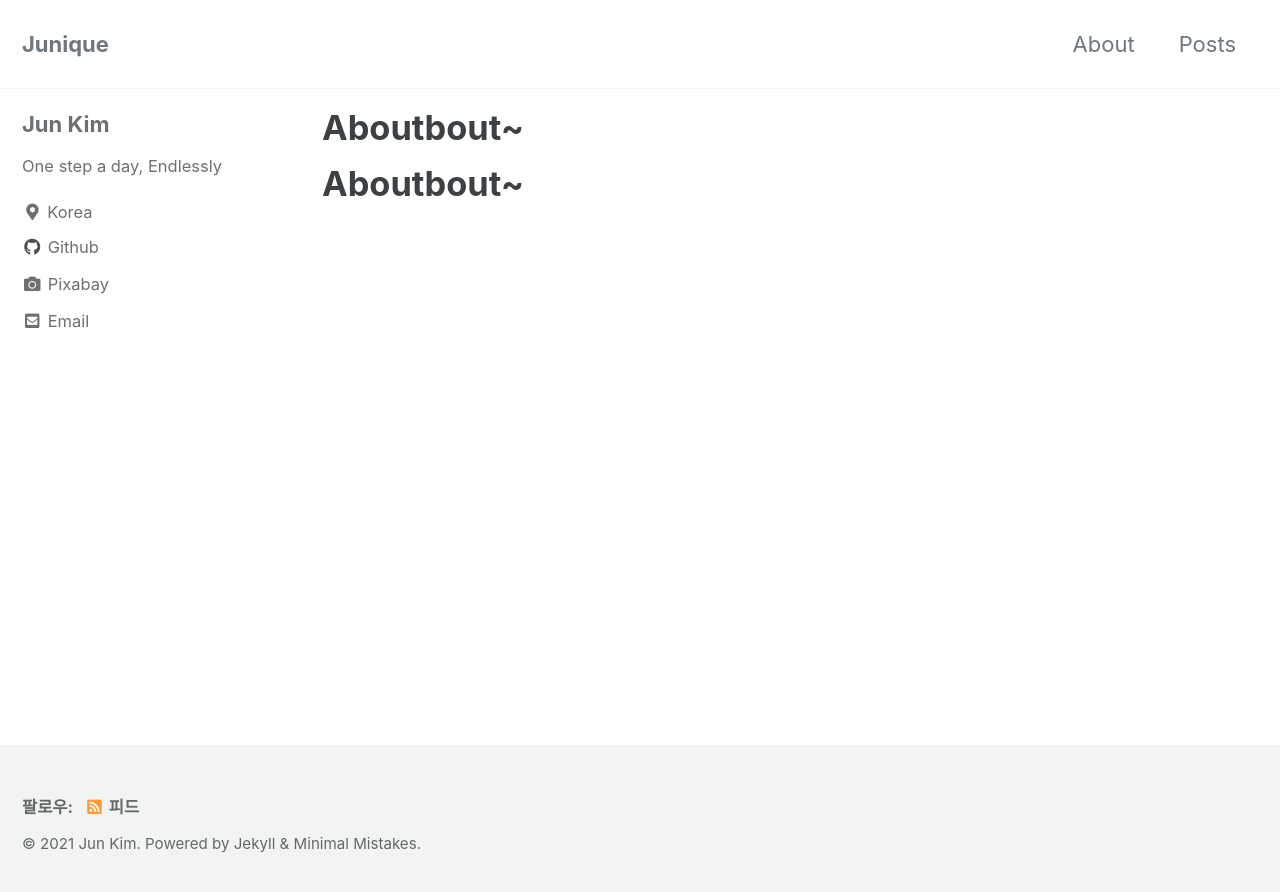
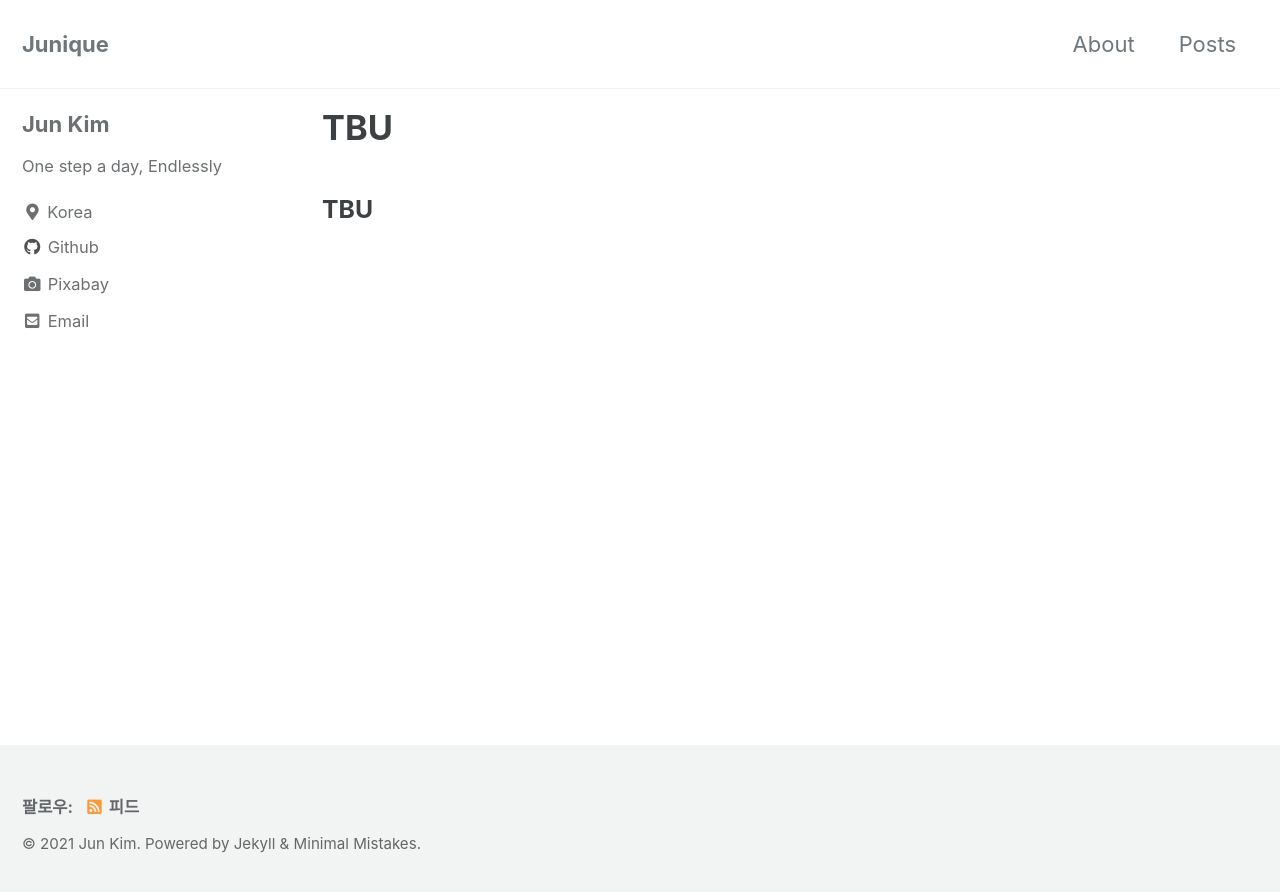
Before and after one commit to hyungjunk/hyungjunk.github.io, a Jekyll site: the page built from _pages/about.md, in a window 1280 px wide. Shown: the top 892 px of the page. Built offline with Jekyll 4.4.1, drawn with Linux system fonts in a browser that asks for light colours; cached includes are drawn as plain includes; our own code applies the rules of GitHub Pages for plain Markdown files.

Commit message:
About 닫기

```diff
--- a/_pages/about.md
+++ b/_pages/about.md
@@ -4,4 +4,4 @@ permalink: /about/
 author_profile: true
 ---
 
-# Aboutbout~
+###  TBU
```
